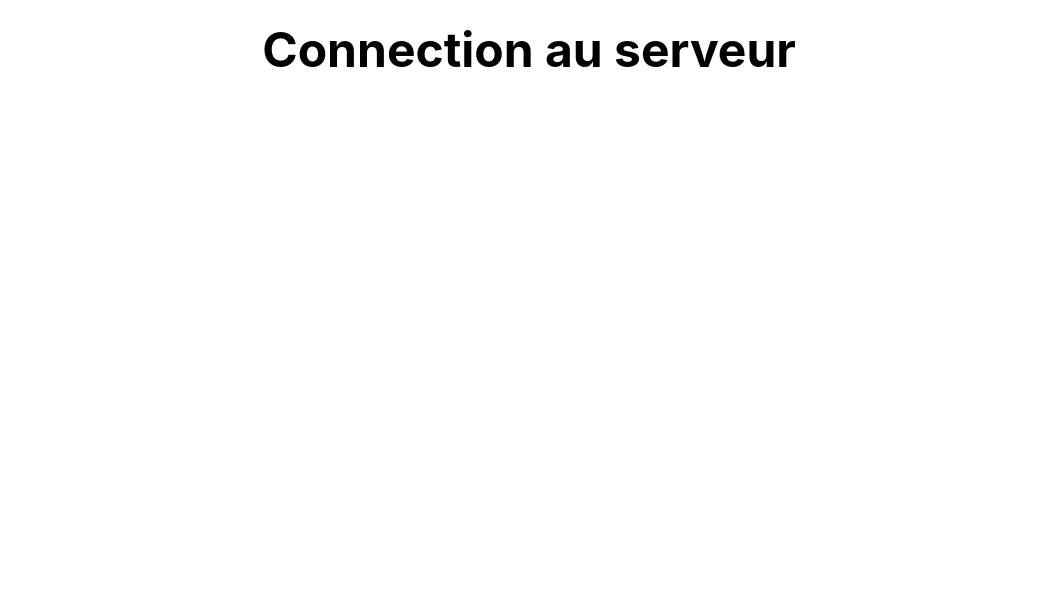
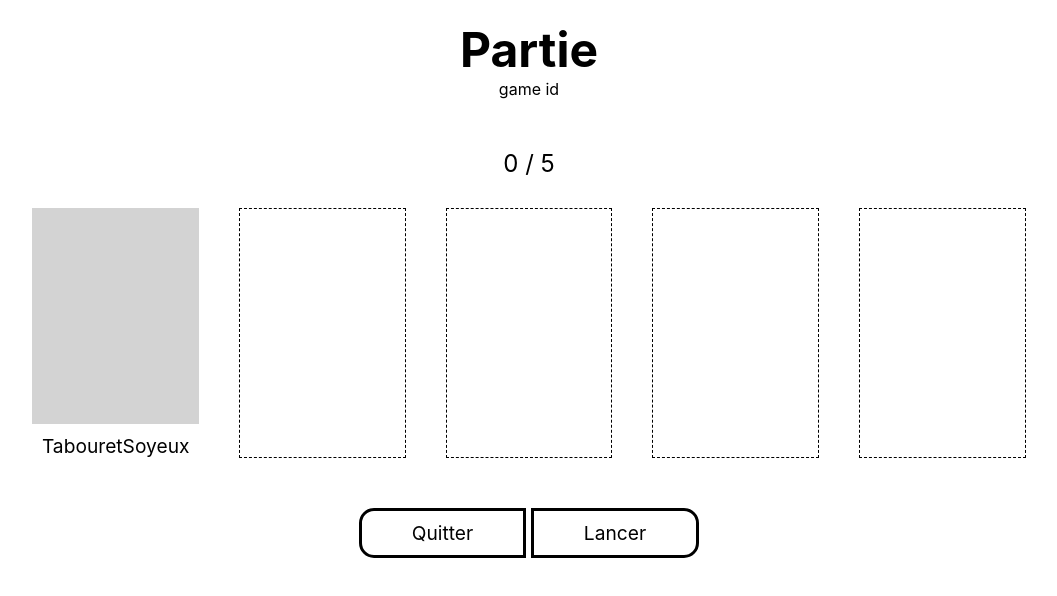
Before and after one commit to ArseneBrosy/jeu-bossfight, a plain HTML site: page index.html in a window 1280 px wide. Shown: the whole page, without its empty margins (111-1168 px from the left). Drawn offline with Linux system fonts and the light colour scheme.

Commit message:
leave game button

```diff
--- a/css/lobby.css
+++ b/css/lobby.css
@@ -5,6 +5,7 @@
 
 #game-lobby-players {
     display: flex;
+    margin: 0 0 30px;
 }
 
 #game-lobby-players div {
@@ -36,3 +37,15 @@
     font-size: 1.2rem;
     padding: 10px 0 0;
 }
+
+#game-lobby-buttons button {
+    padding: 10px 50px;
+    font-size: 1.2rem;
+    border: 3px solid black;
+    border-radius: 15px 0 0 15px;
+    background-color: transparent;
+}
+
+#game-lobby-buttons button:nth-child(2) {
+    border-radius: 0 15px 15px 0;
+}
--- a/index.html
+++ b/index.html
@@ -7,7 +7,7 @@
     <link rel="stylesheet" href="css/lobby.css">
 </head>
 <body>
-    <div class="page" id="connection" style="display: flex">
+    <div class="page" id="connection" style="display: none">
         <h1>Connection au serveur</h1>
     </div>
 
@@ -16,7 +16,7 @@
         <button id="join-game-button">Join game</button>
     </div>
 
-    <div class="page" id="game-lobby" style="display: none">
+    <div class="page" id="game-lobby" style="display: flex">
         <h1>Partie</h1>
         <p>game id <span id="game-lobby-game-id"></span></p>
         <p id="game-lobby-size">0 / 5</p>
@@ -30,6 +30,10 @@
             <div></div>
             <div></div>
         </div>
+        <div id="game-lobby-buttons">
+            <button id="game-lobby-quit-button">Quitter</button>
+            <button id="game-lobby-start-button">Lancer</button>
+        </div>
     </div>
 
     <script src="js/ui.js"></script>
--- a/js/server.js
+++ b/js/server.js
@@ -36,7 +36,12 @@ socket.on('playerLeft', (player) => {
 socket.on('disconnect', () => {})
 
 //region ACTIONS
-  document.getElementById('join-game-button').addEventListener('click', () => {
-    socket.emit('joinGame');
-  });
+document.getElementById('join-game-button').addEventListener('click', () => {
+  socket.emit('joinGame');
+});
+
+document.getElementById('game-lobby-quit-button').addEventListener('click', () => {
+  socket.emit('leaveGame');
+  openPage('home');
+});
 //endregion
```
